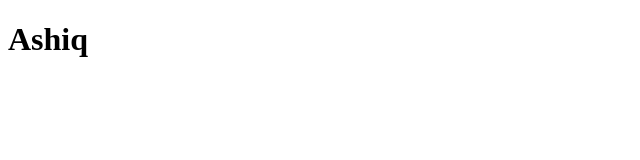
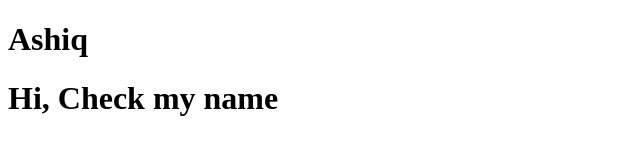
Before and after one commit to ashiqnwu/ashiqnwu.github.io, a plain HTML site: page ashiq.html in a window 1280 px wide. Shown: the whole page, without its empty margins (0-640 px from the left). Drawn offline with Linux system fonts and the light colour scheme.

Commit message:
first commit

```diff
--- a/ashiq.html
+++ b/ashiq.html
@@ -8,5 +8,6 @@
 </head>
 <body>
     <h1>Ashiq</h1>
+    <h1>Hi, Check my name</h1>
 </body>
 </html>
```
